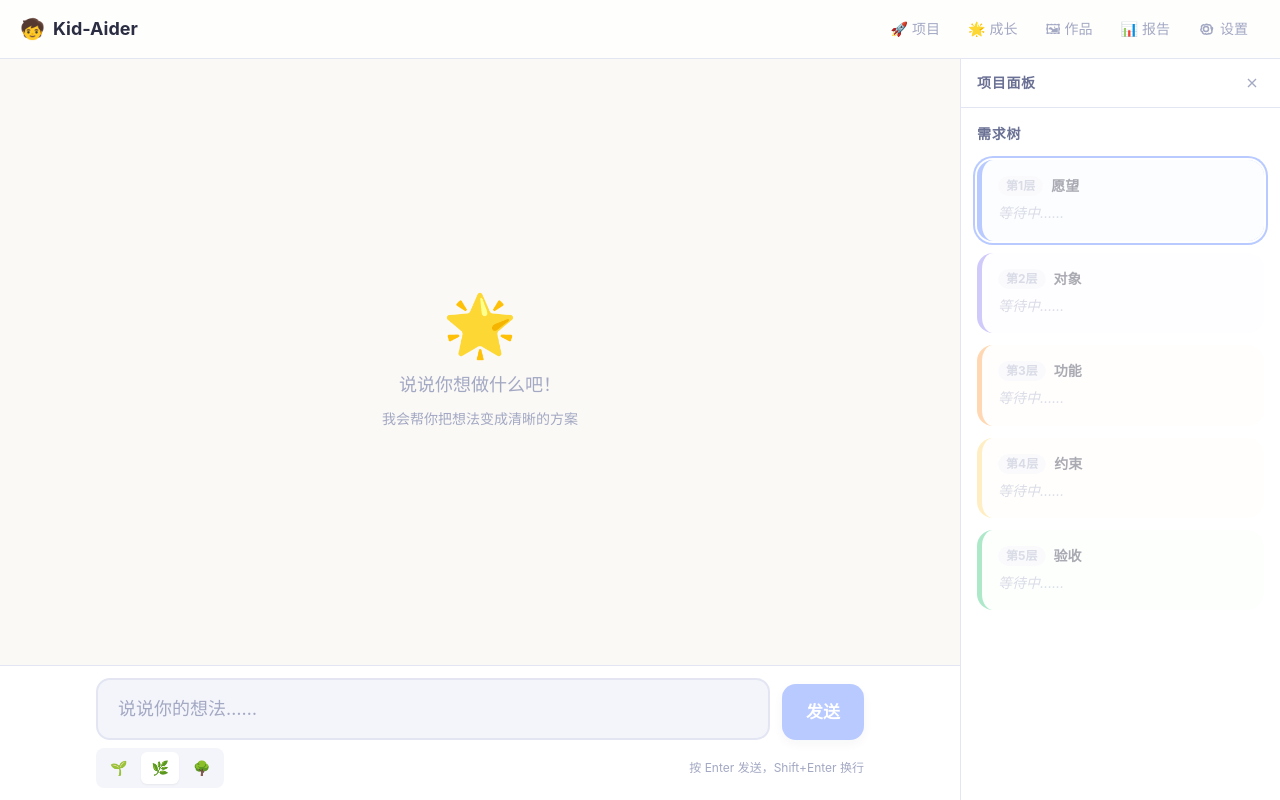
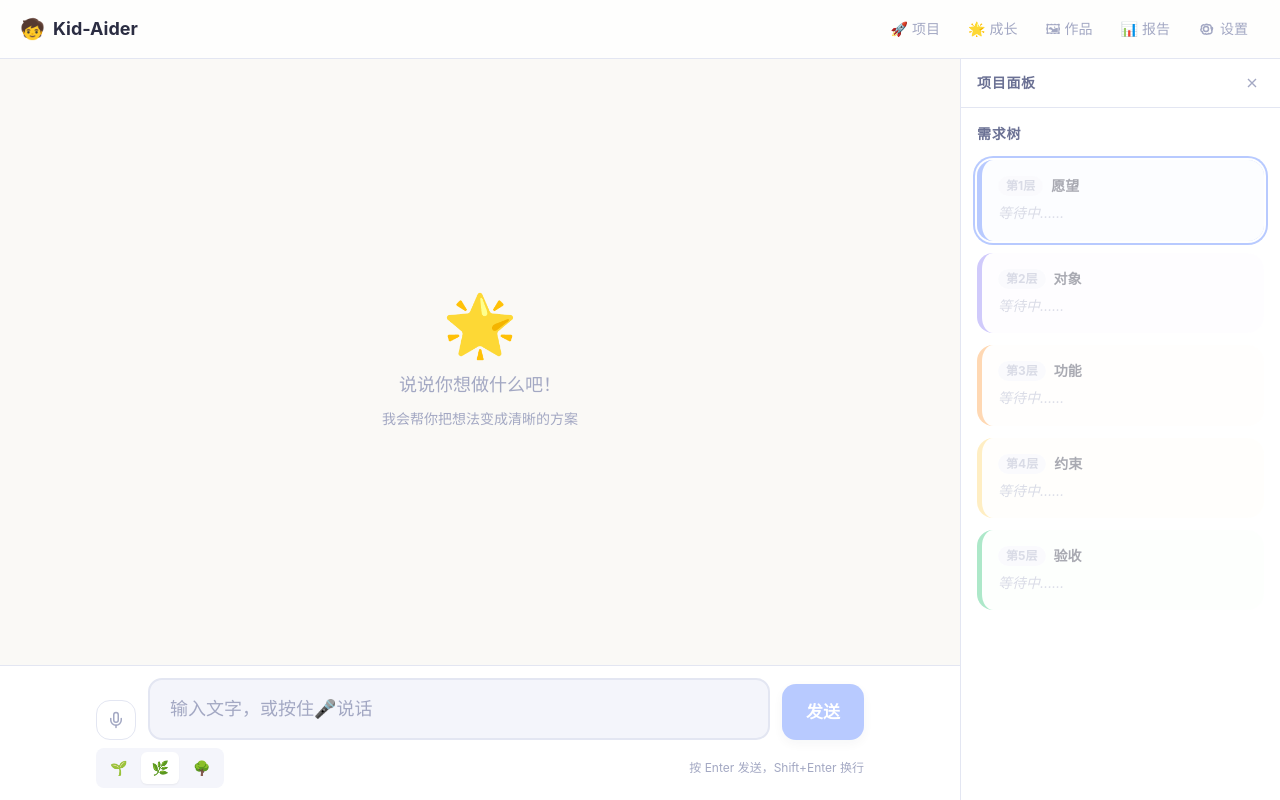
Before and after one commit to yfan0422-prog/kid-aider, a Next.js app: page / in a window 1280 px wide. Built offline with nearby package versions, Linux system fonts and the light colour scheme.

Commit message:
feat(p5): wire VoiceButton into InputBar, AudioPlayer into BubbleGuide

```diff
--- a/components/chat/bubble-guide.tsx
+++ b/components/chat/bubble-guide.tsx
@@ -1,11 +1,14 @@
 "use client";
+
+import { AudioPlayer } from "./audio-player";
 
 interface Props {
   content: string;
   strategyId?: string | null;
+  messageId?: string;
 }
 
-export function BubbleGuide({ content, strategyId }: Props) {
+export function BubbleGuide({ content, strategyId, messageId }: Props) {
   return (
     <div className="flex gap-3 mb-4">
       {/* Avatar */}
@@ -15,6 +18,7 @@ export function BubbleGuide({ content, strategyId }: Props) {
       {/* Bubble */}
       <div className="bubble-guide bg-bubble-guide border border-border rounded-tl-sm rounded-tr-bubble rounded-br-bubble rounded-bl-bubble px-5 py-4 text-body-lg shadow-sm max-w-[80%]">
         <p className="whitespace-pre-wrap">{content}</p>
+        <AudioPlayer messageId={messageId || ""} text={content} />
         {strategyId && (
           <span className="inline-block mt-2 text-xs text-ink-tertiary bg-surface-raised px-2 py-0.5 rounded-full">
             {strategyId}
--- a/components/chat/input-bar.tsx
+++ b/components/chat/input-bar.tsx
@@ -3,6 +3,7 @@
 import { useState, useRef, useCallback } from "react";
 import { useChatStore } from "@/lib/store/chat-store";
 import { AgeSwitcher } from "./age-switcher";
+import { VoiceButton } from "./voice-button";
 import { getAgeConfig } from "@/lib/utils/age-config";
 
 export function InputBar() {
@@ -22,6 +23,10 @@ export function InputBar() {
 
   // Ref to accumulate streaming text (avoid stale closure on streamingContent)
   const streamAccRef = useRef("");
+
+  const handleVoiceTranscription = useCallback((text: string) => {
+    setInput(text);
+  }, []);
 
   const handleSend = useCallback(async () => {
     const text = input.trim();
@@ -172,12 +177,16 @@ export function InputBar() {
     <div className="border-t border-border bg-surface px-4 py-3">
       <div className="max-w-3xl mx-auto">
         <div className="flex items-end gap-3">
+          <VoiceButton
+            onTranscription={handleVoiceTranscription}
+            disabled={isStreaming}
+          />
           <textarea
             ref={textareaRef}
             value={input}
             onChange={(e) => setInput(e.target.value)}
             onKeyDown={handleKeyDown}
-            placeholder={isStreaming ? "小K正在打字……" : "说说你的想法……"}
+            placeholder={isStreaming ? "小K正在打字……" : "输入文字，或按住🎤说话"}
             rows={1}
             disabled={isStreaming}
             className={`flex-1 resize-none bg-surface-raised border-2 border-border rounded-btn px-5 py-3.5 ${config.fontSize} min-h-[56px] max-h-[120px] focus:border-primary focus:shadow-[0_0_0_4px_rgba(79,124,255,0.15)] focus:outline-none transition-all placeholder:text-ink-tertiary disabled:opacity-50`}
--- a/components/chat/message-list.tsx
+++ b/components/chat/message-list.tsx
@@ -27,7 +27,7 @@ export function MessageList() {
       )}
       {messages.map((msg) =>
         msg.role === "guide" ? (
-          <BubbleGuide key={msg.id} content={msg.content} strategyId={msg.strategy_id} />
+          <BubbleGuide key={msg.id} content={msg.content} strategyId={msg.strategy_id} messageId={msg.id} />
         ) : msg.role === "child" ? (
           <BubbleChild key={msg.id} content={msg.content} />
         ) : null
```
